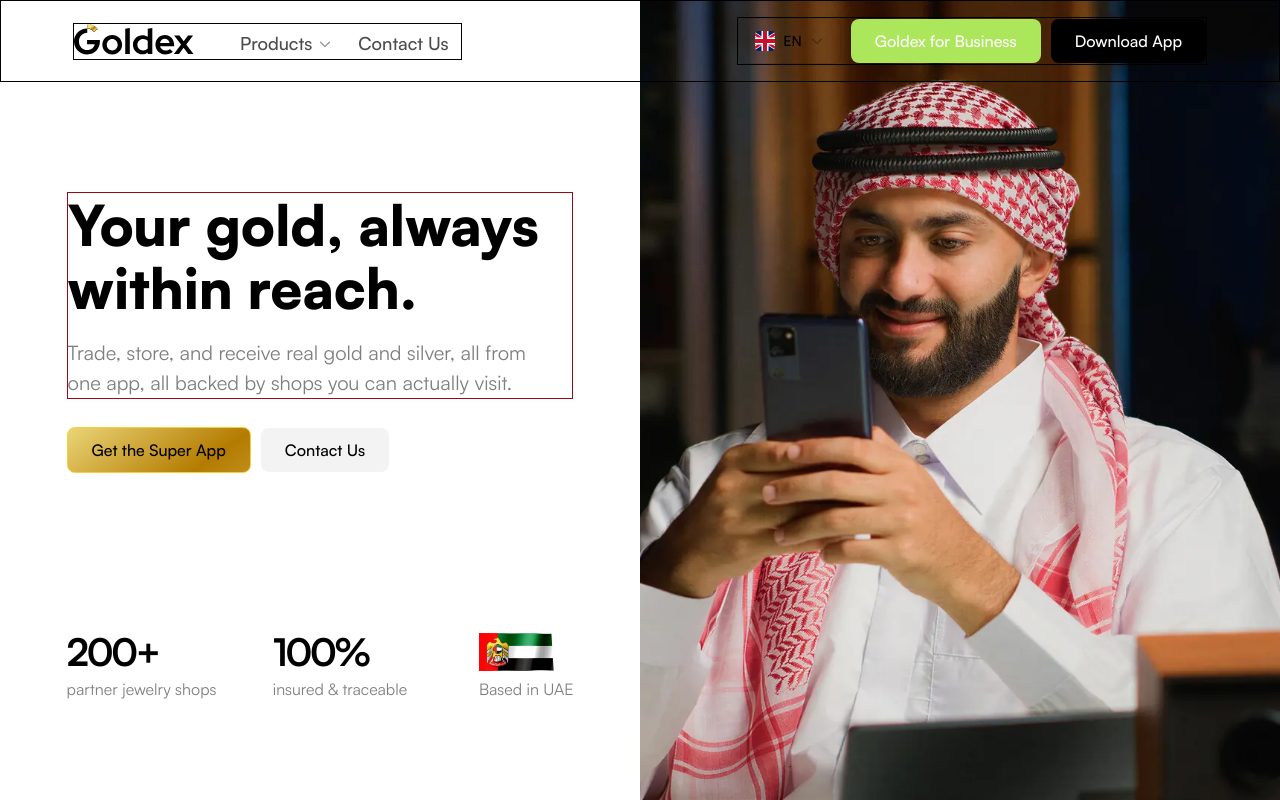
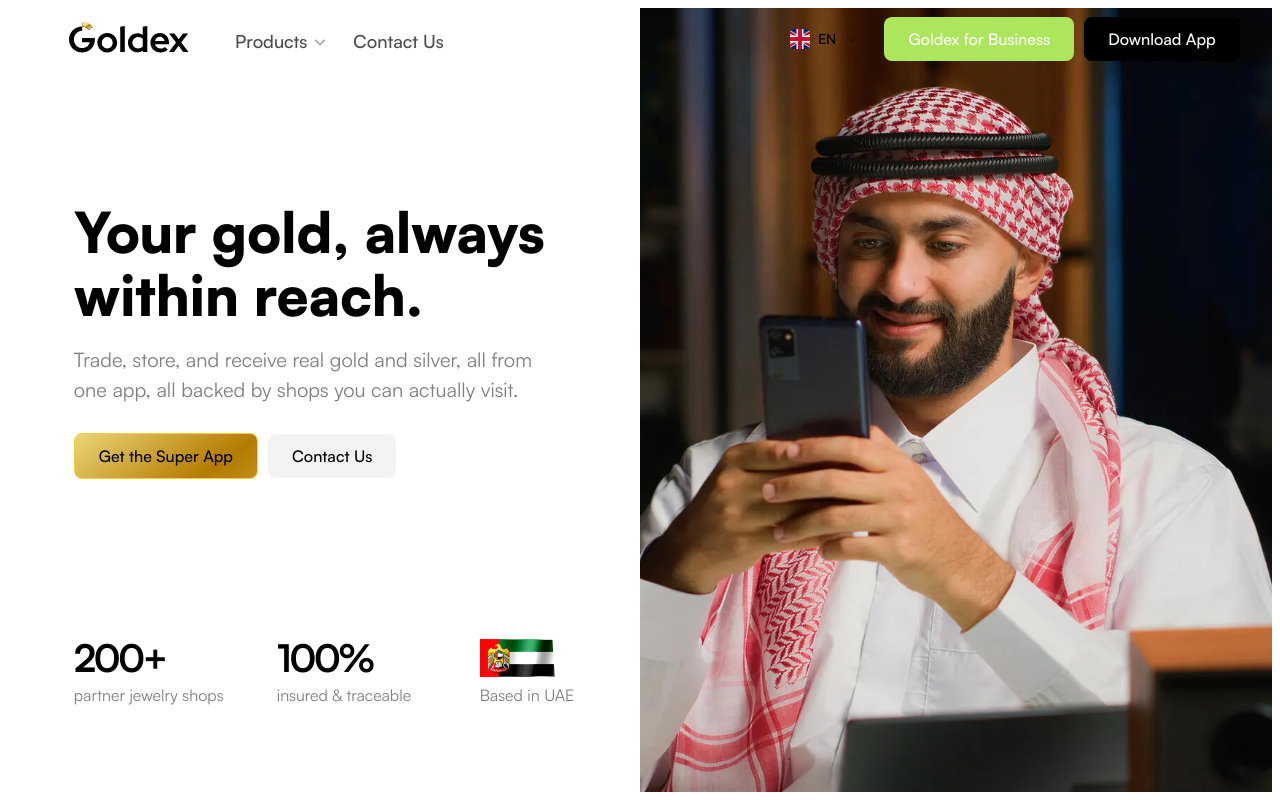
Before and after one commit to PraptiH/Goldex-clone, a Next.js app: page / in a window 1280 px wide. Built offline with nearby package versions, Linux system fonts and the light colour scheme.

Commit message:
Add scroll-based navbar background transition

```diff
--- a/components/layout/Navbar.tsx
+++ b/components/layout/Navbar.tsx
@@ -1,12 +1,35 @@
+"use client";
+
 import Image from "next/image";
 import logo from "@/public/Images/Heading.svg"
 import en from "@/public/Images/en.svg"
+import { useEffect, useState } from "react";
 
 export default function Navbar() {
+
+    const [scrolled, setScrolled] = useState(false);
+
+    useEffect(() => {
+        const handleScroll = () => {
+            setScrolled(window.scrollY > 0);
+        };
+
+        window.addEventListener("scroll", handleScroll);
+
+        return () => {
+            window.removeEventListener("scroll", handleScroll);
+        };
+    }, []);
+
     return (
-        <div className="flex items-center justify-between absolute inset-x-0 top-0 z-50 px-18 border py-4">
+        <div className={`w-full grid grid-cols-[1fr_auto] lg:grid-cols-[51.25%_48.8%] items-center gap-4 lg:gap-0 px-5 sm:px-10 lg:px-0 py-3 lg:py-4 fixed inset-x-0 top-0 z-50 border pt-6 transition-colors duration-300
+        ${scrolled
+                ? "bg-white border-b border-black/10"
+                : "bg-transparent border-b border-transparent"
+            }
+    `}>
 
-            <div className="flex items-end gap-8.5 border">
+            <div className="flex items-end gap-8.5 lg:px-[10.4%]">
                 <div className="inline-flex shrink-0 pb-1 cursor-pointer">
                     <Image width="120" height="31" src={logo} alt="" />
                 </div>
@@ -21,9 +44,13 @@ export default function Navbar() {
                 </div>
             </div>
 
-            <div className="flex shrink-0 items-center justify-end gap-2.5 border">
+            <div className="flex shrink-0 items-center justify-end gap-2.5 lg:pr-10 ">
 
-                <button className="inline-flex items-center justify-center gap-2 rounded-lg border border-black/10 px-4 py-3 font-medium text-sm text-black bg-transparent hover:bg-black/5 cursor-pointer">
+                <button className={`inline-flex items-center justify-center gap-2 rounded-lg  px-4 py-3 font-medium text-sm text-black bg-transparent hover:bg-black/5 cursor-pointer
+                    ${scrolled
+                        ? "border border-black/10"
+                        : "border-none"
+                    }`}>
                     <span className="size-5">
                         <Image width="20" height="14" className="w-full h-full object-cover rounded-sm" src={en} alt="" />
                     </span>
@@ -40,5 +67,5 @@ export default function Navbar() {
                 </button>
             </div>
         </div>
-    )
+    );
 }
--- a/components/section/HeroSection.tsx
+++ b/components/section/HeroSection.tsx
@@ -4,11 +4,11 @@ import uae from '@/public/Images/uae.gif'
 
 export default function HeroSection() {
     return (
-        <div className="grid grid-cols-1 lg:grid-cols-2 min-h-0 lg:min-h-dvh 2xl:min-h-256 pt-20 lg:pt-0">
+        <div className="grid grid-cols-1 lg:grid-cols-2 min-h-0 lg:min-h-dvh 2xl:min-h-256 pt-20 lg:p-2">
 
             <div className="order-1 lg:order-0 flex flex-col justify-center lg:justify-start px-5 sm:px-10 lg:px-[10.4%] pb-10 2xl:pb-20 pt-8 sm:pt-12 lg:pt-44 xl:pt-48 2xl:pt-52">
 
-                <div className="flex flex-col items-start gap-4 sm:gap-5 w-full max-w-150 shrink-0 border border-red-800">
+                <div className="flex flex-col items-start gap-4 sm:gap-5 w-full max-w-150 shrink-0">
                     <h1 className="font-extrabold text-[36px] sm:text-5xl lg:text-[48px] xl:text-[56px] 2xl:text-[64px] leading-normal sm:leading-[1.12] w-full self-stretch">Your gold, always within reach.</h1>
                     <p className="text-base sm:text-lg lg:text-xl text-black/50 leading-relaxed sm:leading-normal w-full self-stretch">Trade, store, and receive real gold and silver, all from <br className="hidden sm:block" />
                         one app, all backed by shops you can actually visit.</p>
```
